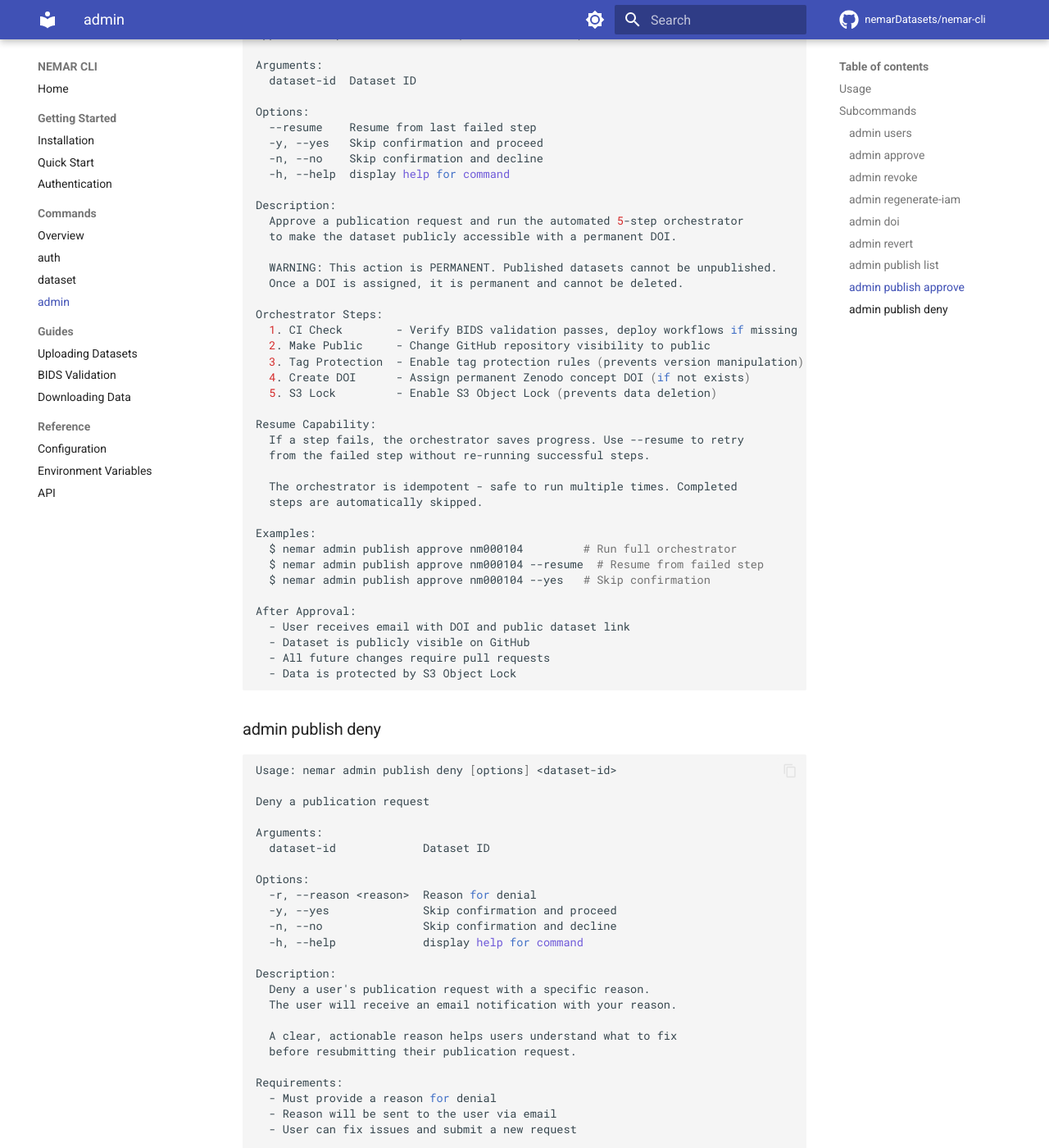
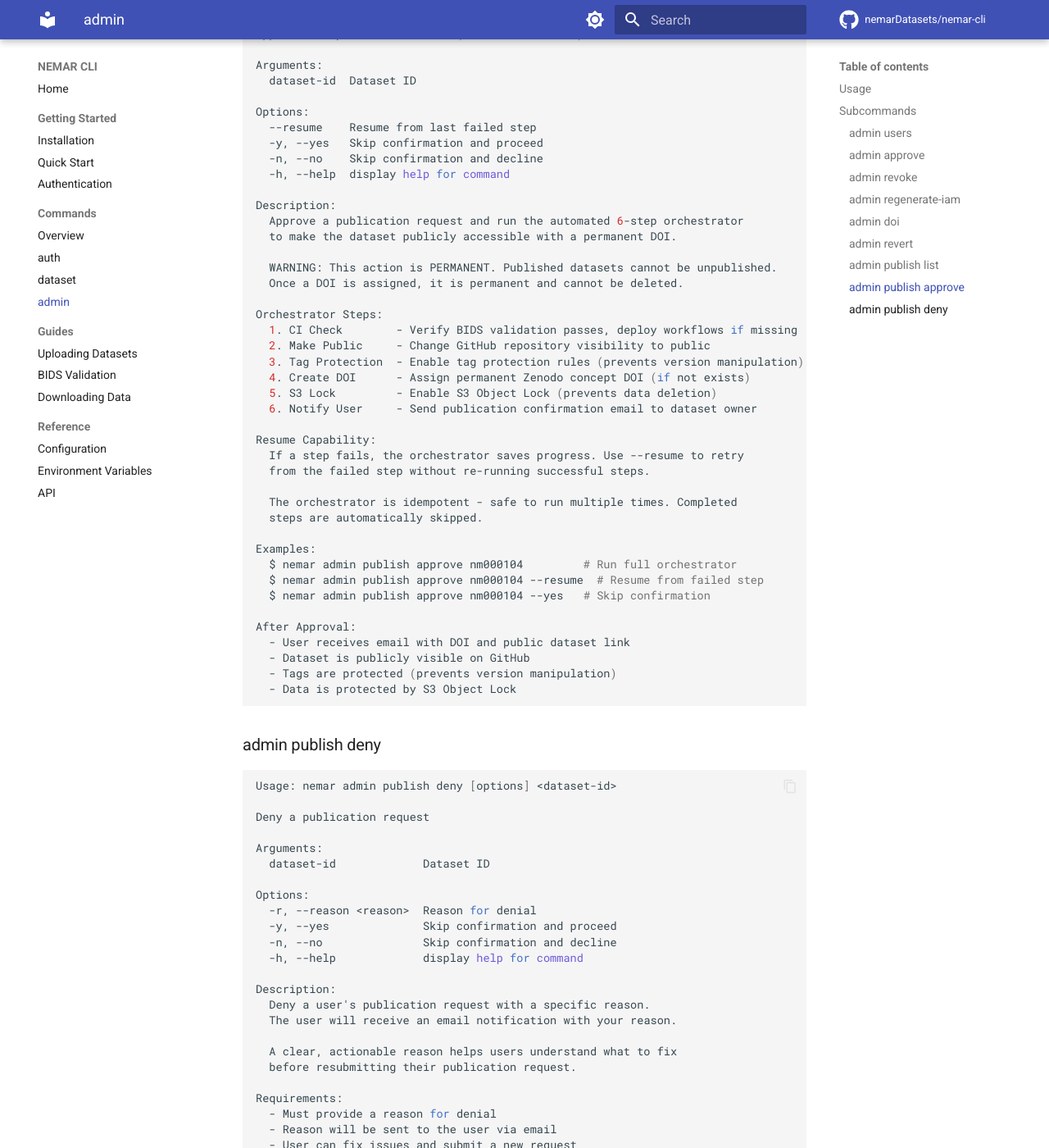
Before and after one commit to nemarOrg/nemar-cli, an MkDocs documentation site: the page built from docs/commands/admin.md, in a window 1280 px wide and 1400 px high, scrolled down 3657 px. Shown: the whole window at 82% size. Built offline with MkDocs 1.6.1 and Material for MkDocs 9.7.7, drawn with Linux system fonts in a browser that asks for light colours; comment, search, counter and statistics services are not loaded.

Commit message:
Fix critical documentation issues from PR review
CRITICAL FIXES:
1. Add missing tag_protect step to status display array (src/commands/dataset.ts:1440)
2. Update all "5-step" references to "6-step" (orchestrator has 6 steps, not 5)
3. Document step 6 (notify_user) in all help texts and guide
4. Remove false branch protection claims (orchestrator does NOT apply branch protection)
5. Fix interactive confirmation to show all 6 steps correctly (src/commands/admin.ts)

IMPORTANT FIXES:
6. Add comprehensive step 6 documentation in publishing guide
7. Fix resume example wording for clarity ("retries step 3, then continues with 4-6")

MINOR FIXES:
8. Remove --json example from status help (option doesn't exist)

ALL ISSUES from PR review addressed:
- Status command now displays all 6 steps including tag_protect
- Help text accurately reflects 6-step orchestrator
- Branch protection claims removed (replaced with tag protection)
- Step 6 (notify_user) fully documented
- Interactive confirmation shows correct steps
- Resume example is clear about behavior
- FAQ updated to remove incorrect PR requirement claim

Regenerated docs via scripts/generate-docs.ts

````diff
--- a/docs/commands/admin.md
+++ b/docs/commands/admin.md
@@ -192,7 +192,7 @@
   -h, --help  display help for command
 
 Description:
-  Approve a publication request and run the automated 5-step orchestrator
+  Approve a publication request and run the automated 6-step orchestrator
   to make the dataset publicly accessible with a permanent DOI.
 
   WARNING: This action is PERMANENT. Published datasets cannot be unpublished.
@@ -204,6 +204,7 @@
   3. Tag Protection  - Enable tag protection rules (prevents version manipulation)
   4. Create DOI      - Assign permanent Zenodo concept DOI (if not exists)
   5. S3 Lock         - Enable S3 Object Lock (prevents data deletion)
+  6. Notify User     - Send publication confirmation email to dataset owner
 
 Resume Capability:
   If a step fails, the orchestrator saves progress. Use --resume to retry
@@ -220,7 +221,7 @@
 After Approval:
   - User receives email with DOI and public dataset link
   - Dataset is publicly visible on GitHub
-  - All future changes require pull requests
+  - Tags are protected (prevents version manipulation)
   - Data is protected by S3 Object Lock
 ```
 
````
Also changed, not shown: docs/commands/dataset.md (+2 -2 lines), docs/guides/publishing.md (+19 -4 lines), 2 other files.
